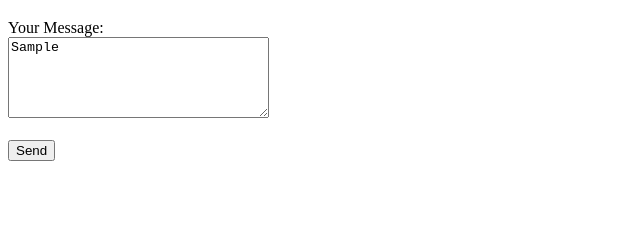
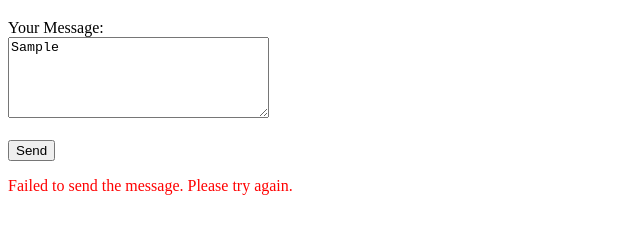
Before and after one commit to henrycrane65/telegram-handler, a plain HTML site: page index.html in a window 1280 px wide. Both pictures are taken after typing "Sample" into the empty fields and a click on the button "Send". Shown: the part 61-294 px from the top of the page, without its empty margins (0-640 px from the left). Drawn offline with Linux system fonts and the light colour scheme; no server answers.

Commit message:
Update index.html

```diff
--- a/index.html
+++ b/index.html
@@ -13,28 +13,41 @@
     <button type="submit">Send</button>
   </form>
 
+  <p id="status" style="color: green; display: none;">Message sent successfully!</p>
+  <p id="error" style="color: red; display: none;">Failed to send the message. Please try again.</p>
+
   <script>
     document.getElementById('telegramForm').addEventListener('submit', async (e) => {
-      e.preventDefault();
+      e.preventDefault(); // Prevent page reload
 
+      const statusEl = document.getElementById('status');
+      const errorEl = document.getElementById('error');
+
+      // Clear any previous messages
+      statusEl.style.display = 'none';
+      errorEl.style.display = 'none';
+
+      // Prepare form data
       const formData = {
         text: document.getElementById('message').value,
       };
 
       try {
-        const response = await fetch('https://telegram-form-handler.henrycrane65.workers.dev/', { // Replace with your Worker URL
+        // Replace with your Worker URL
+        const response = await fetch('https://long-brook-3609.henrycrane65.workers.dev/', {
           method: 'POST',
           headers: { 'Content-Type': 'application/json' },
           body: JSON.stringify(formData),
         });
 
         if (response.ok) {
-          alert('Message sent successfully!');
+          statusEl.style.display = 'block'; // Show success message
         } else {
-          alert('Failed to send message.');
+          errorEl.style.display = 'block'; // Show error message
         }
       } catch (error) {
-        alert('An error occurred: ' + error.message);
+        errorEl.style.display = 'block'; // Show error message
+        console.error('An error occurred:', error.message);
       }
     });
   </script>
```
